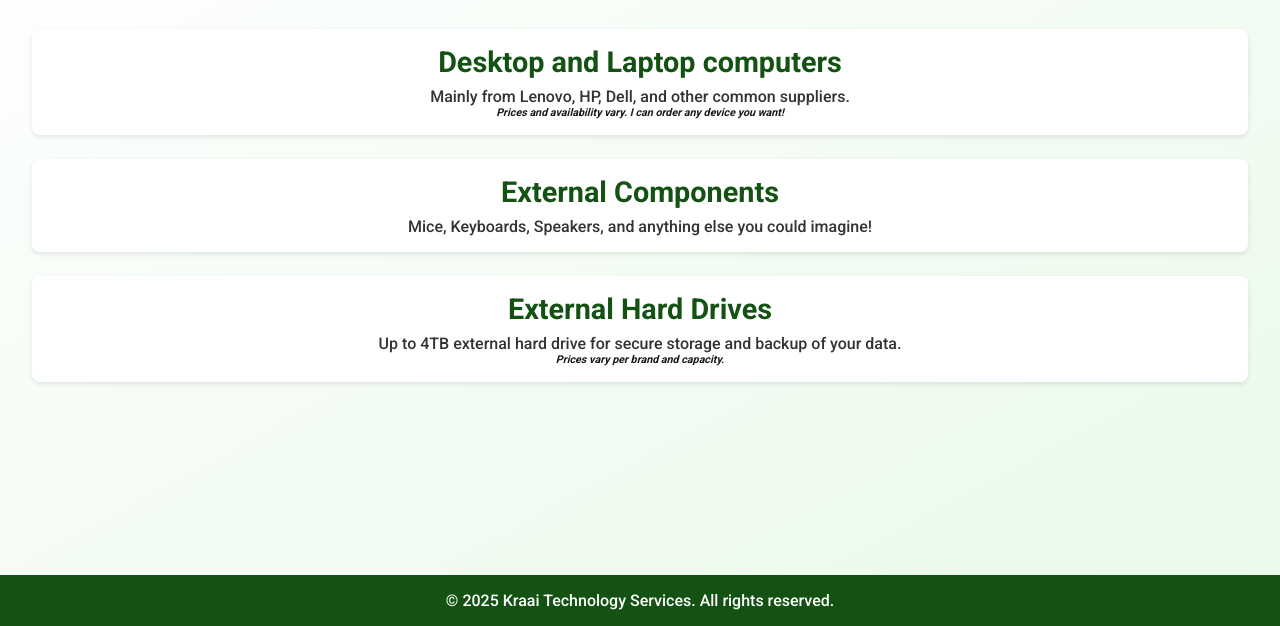
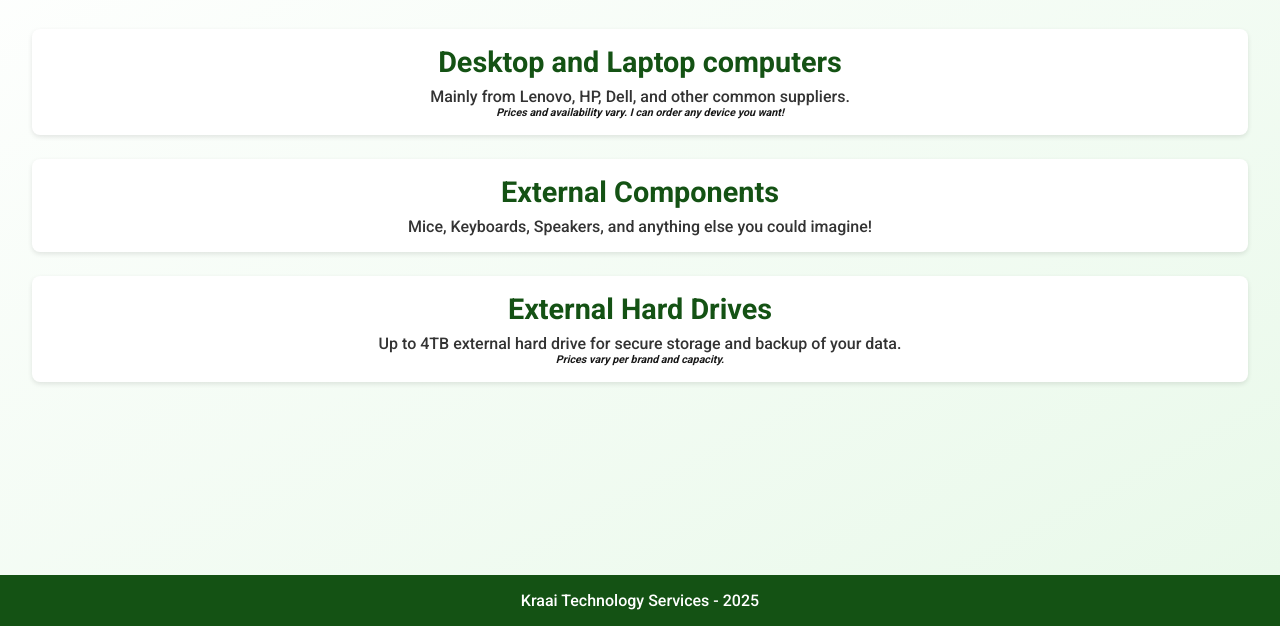
Before and after one commit to iMacWeirdo/kraaitech.org, a plain HTML site: page store/index.html in a window 1280 px wide. Shown: the part 174-800 px from the top of the page. Drawn offline with Linux system fonts and the light colour scheme.

Commit message:
Update index.html

```diff
--- a/store/index.html
+++ b/store/index.html
@@ -144,7 +144,7 @@
   </section>
 
   <footer>
-    &copy; 2025 Kraai Technology Services. All rights reserved.
+    Kraai Technology Services - 2025
   </footer>
 </body>
 </html>
```
